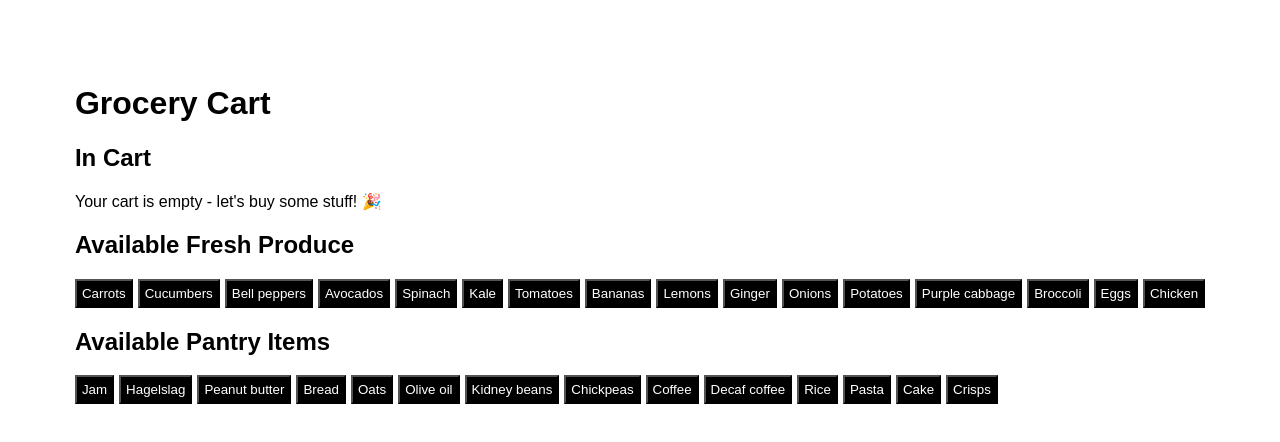
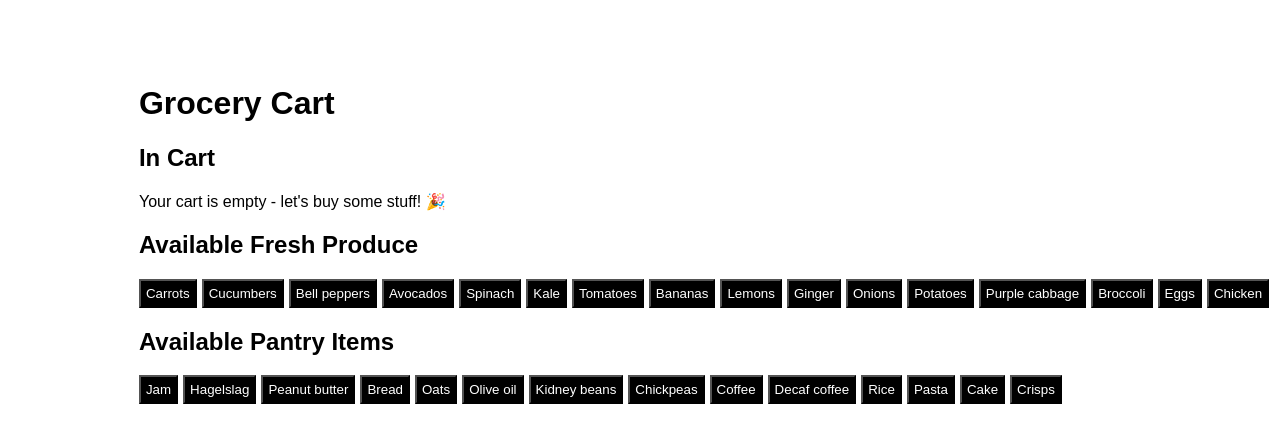
Before and after one commit to thelvp/react-grocery-cart, a React (Create React App) app: page / in a window 1280 px wide. Shown: the top 442 px of the page. Built offline with nearby package versions, Linux system fonts and the light colour scheme.

Commit message:
Style - margins

```diff
--- a/src/App.css
+++ b/src/App.css
@@ -14,6 +14,7 @@ html, body {
 	display: flex;
   justify-content: center;
   padding-top: 4em;
+  margin-left: 8em;
 }
 
 .itemBtn {
```
